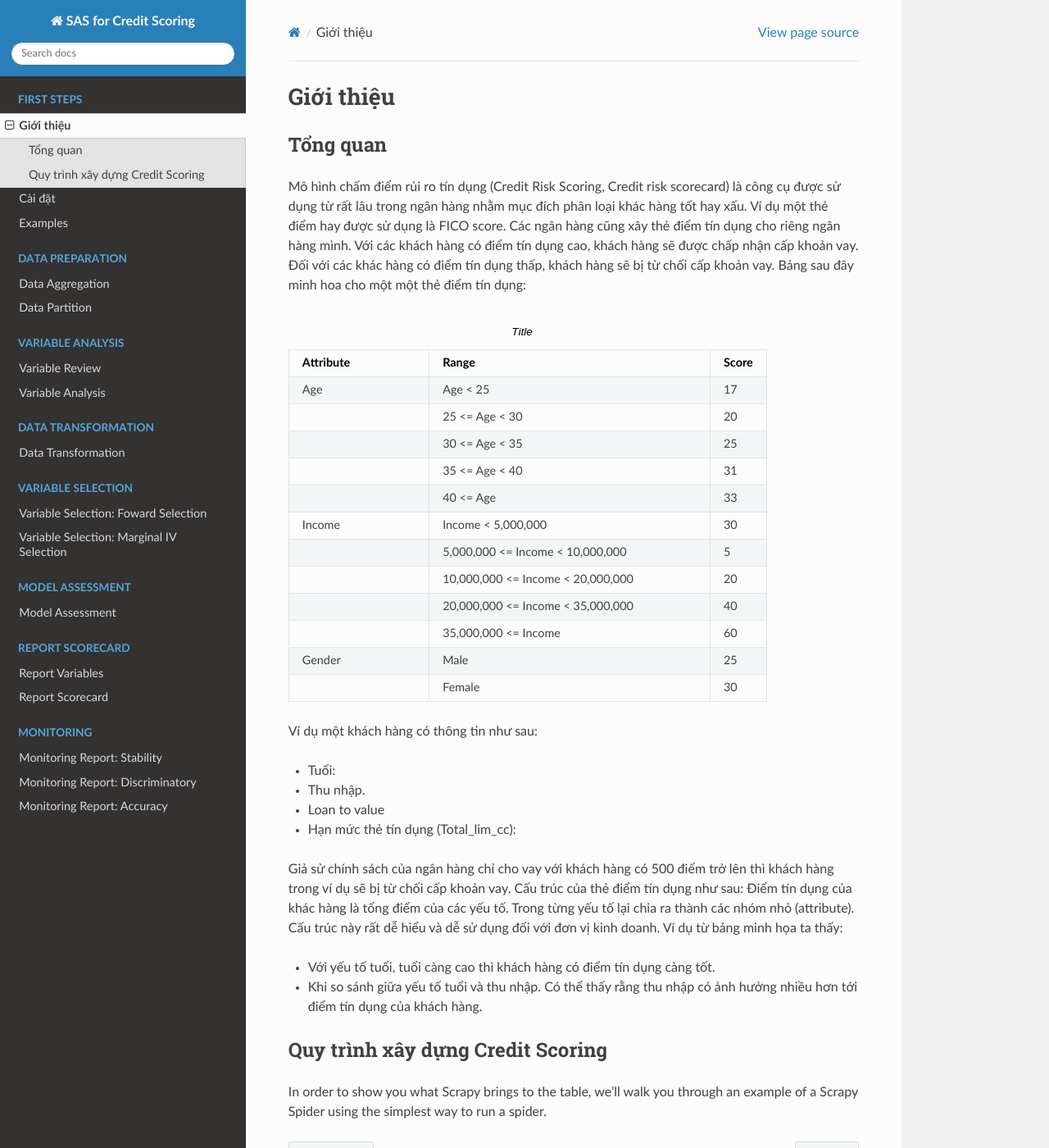
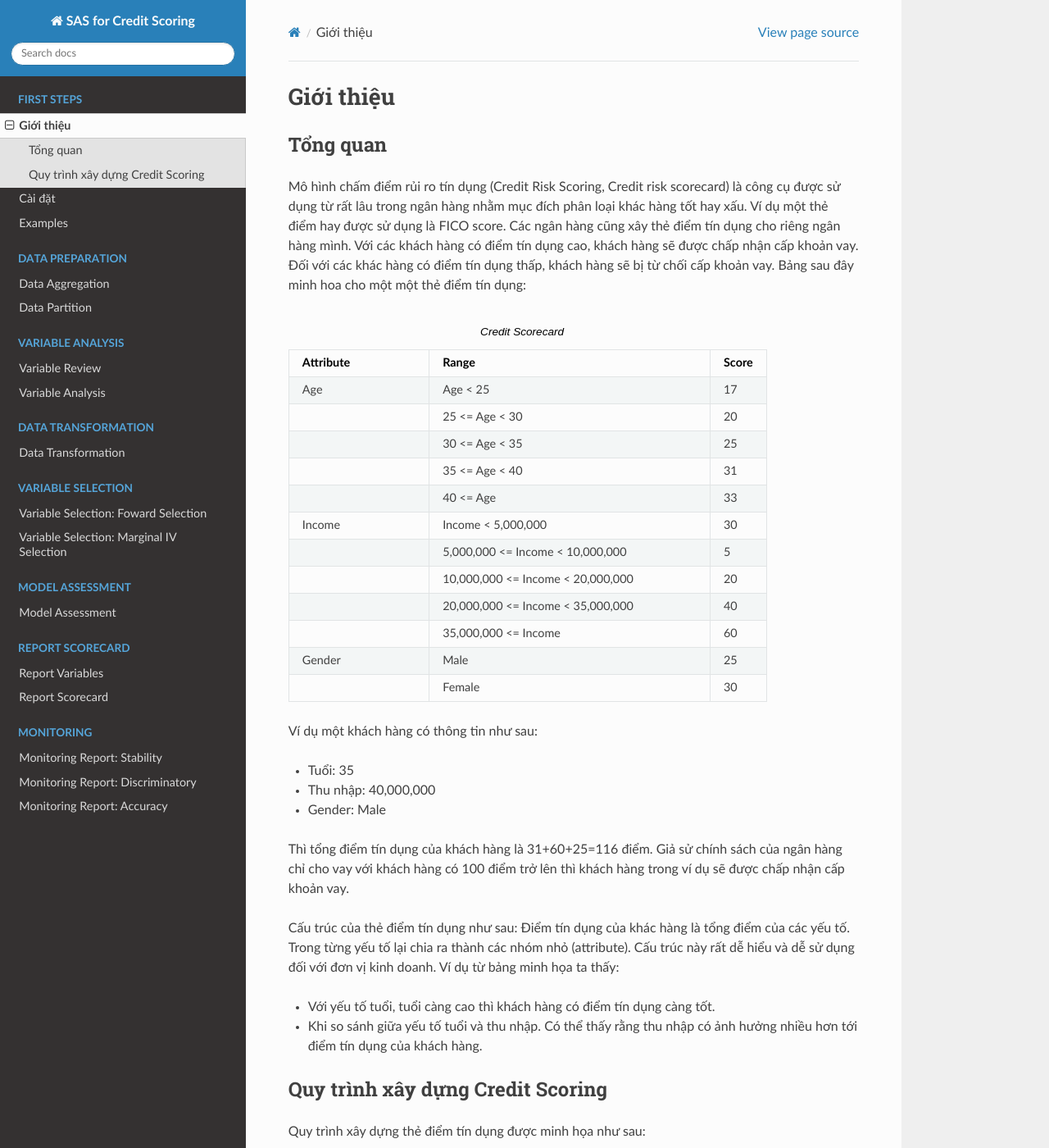
Before and after one commit to thanhtra254/SMCS, a Sphinx documentation site: the page built from docs/intro/overview.rst, in a window 1280 px wide and 1400 px high. Shown: the whole window at 82% size. Built offline with Sphinx 7.4.7 and the Read the Docs theme 2.0.0, drawn with Linux system fonts in a browser that asks for light colours; comment, search, counter and statistics services are not loaded.

Commit message:
Update overview.rst

```diff
--- a/docs/intro/overview.rst
+++ b/docs/intro/overview.rst
@@ -9,7 +9,7 @@ Tổng quan
 Mô hình chấm điểm rủi ro tín dụng (Credit Risk Scoring, Credit risk scorecard) là công cụ được sử dụng từ rất lâu trong ngân hàng nhằm mục đích phân loại khác hàng tốt hay xấu. Ví dụ một  thẻ điểm hay được sử dụng là FICO score. Các ngân hàng cũng xây thẻ điểm tín dụng cho riêng ngân hàng mình. Với các khách hàng có điểm tín dụng cao, khách hàng sẽ được chấp nhận cấp khoản vay. Đối với các khác hàng có điểm tín dụng thấp, khách hàng sẽ bị từ chối cấp khoản vay.
 Bảng sau đây minh hoa cho một một thẻ điểm tín dụng:
 
-.. list-table:: Title
+.. list-table:: Credit Scorecard
    :widths: 25 50 10
    :header-rows: 1
 
@@ -55,12 +55,12 @@ Bảng sau đây minh hoa cho một một thẻ điểm tín dụng:
 
 Ví dụ một khách hàng có thông tin như sau:
 
-- Tuổi:
-- Thu nhập.
-- Loan to value
-- Hạn mức thẻ tín dụng (Total_lim_cc):
+- Tuổi: 35
+- Thu nhập: 40,000,000
+- Gender: Male
 
-Giả sử chính sách của ngân hàng chỉ cho vay với khách hàng có 500 điểm trở lên thì khách hàng trong ví dụ sẽ bị từ chối cấp khoản vay.
+Thì tổng điểm tín dụng của khách hàng là 31+60+25=116 điểm. Giả sử chính sách của ngân hàng chỉ cho vay với khách hàng có 100 điểm trở lên thì khách hàng trong ví dụ sẽ được chấp nhận cấp khoản vay.
+
 Cấu trúc của thẻ điểm tín dụng như sau:  Điểm tín dụng của khác hàng là tổng điểm của các yếu tố. Trong từng yếu tố lại chia ra thành các nhóm nhỏ (attribute). Cấu trúc này rất dễ hiểu và dễ sử dụng đối với đơn vị kinh doanh. Ví dụ từ bảng minh họa ta thấy:
 
 - Với yếu tố tuổi, tuổi càng cao thì khách hàng có điểm tín dụng càng tốt.
@@ -70,5 +70,4 @@ Cấu trúc của thẻ điểm tín dụng như sau:  Điểm tín dụng của
 Quy trình xây dựng Credit Scoring
 =================================
 
-In order to show you what Scrapy brings to the table, we'll walk you through an
-example of a Scrapy Spider using the simplest way to run a spider.
+Quy trình xây dựng thẻ điểm tín dụng được minh họa như sau:
```
